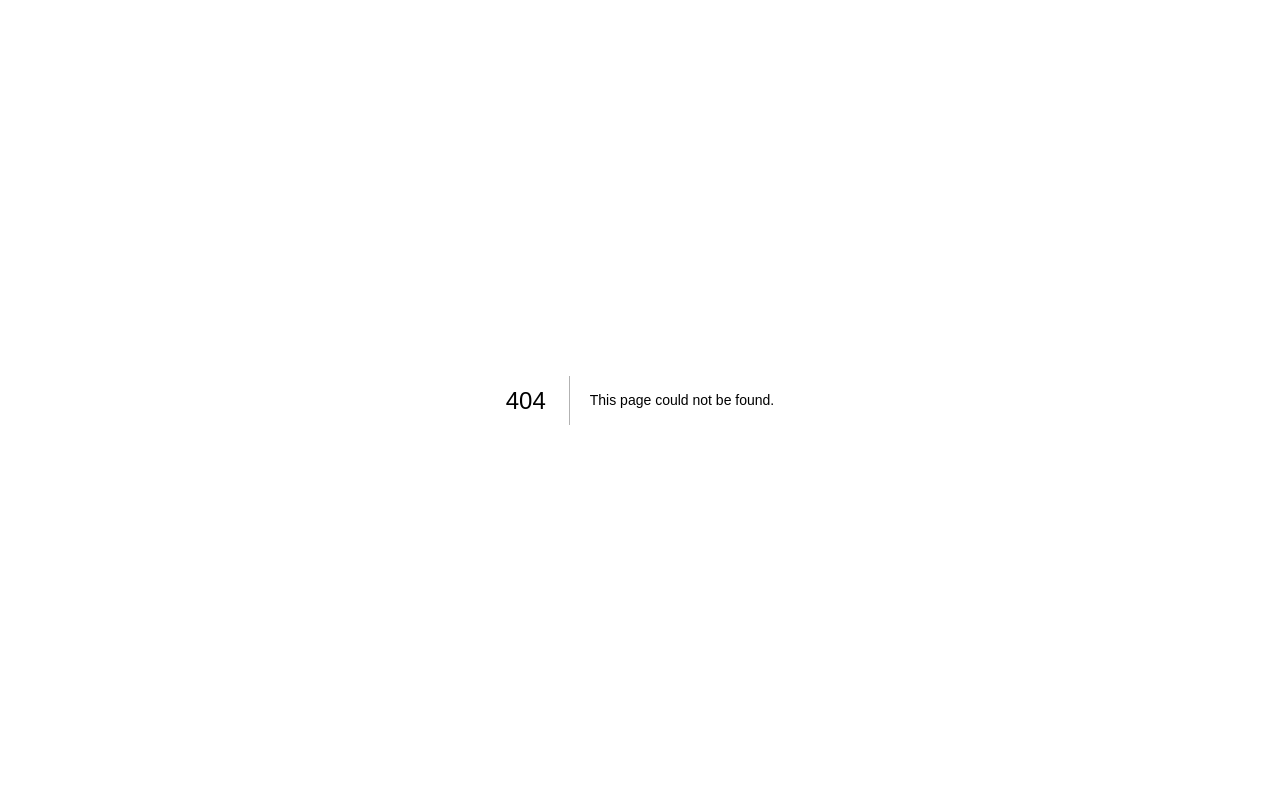
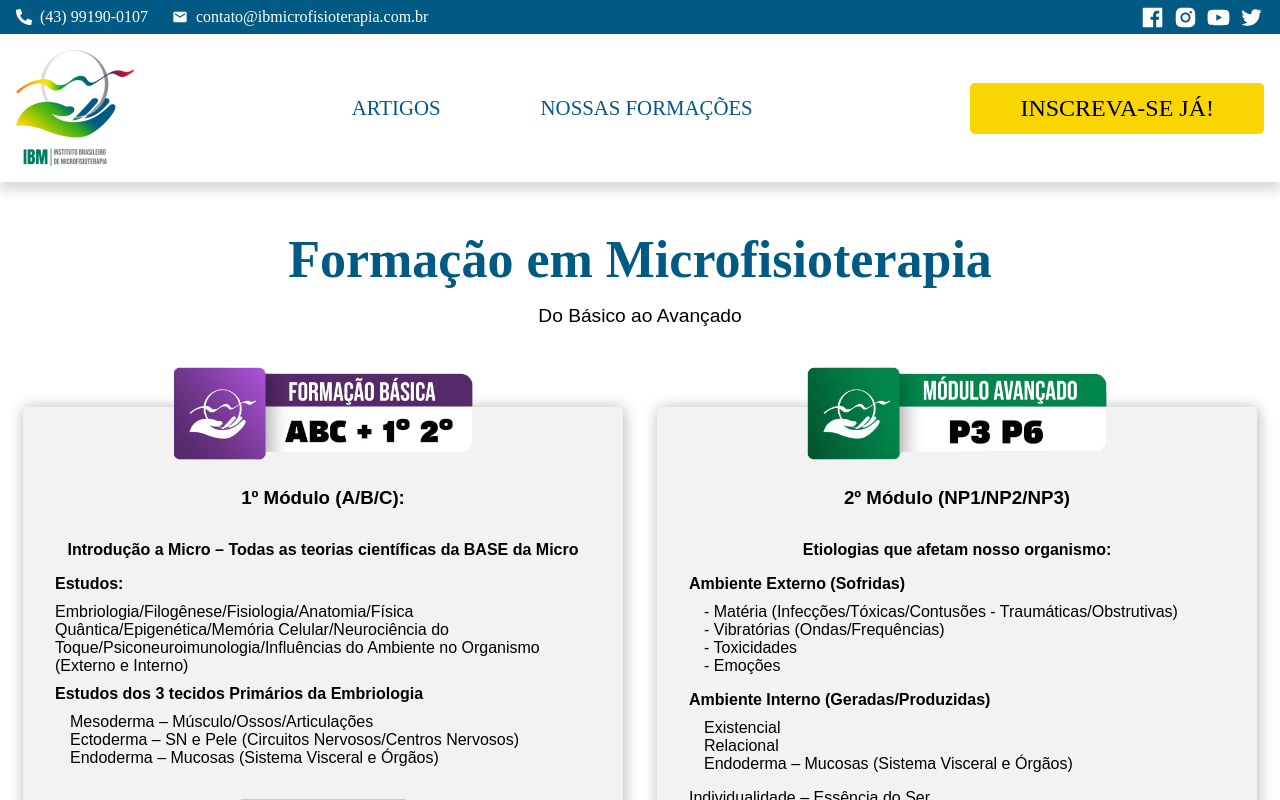
Before and after one commit to sully-dev-1/ibm-micro, a Next.js app: page /nossas-formacoes in a window 1280 px wide. Before the commit this address had no page. Shown: the top 800 px of the page. Built offline with nearby package versions, Linux system fonts and the light colour scheme.

Commit message:
adding pages

```diff
--- a/components/header/Header.js
+++ b/components/header/Header.js
@@ -1,7 +1,7 @@
 import React from 'react';
 import Link from 'next/link';
 import Image from 'next/image';
-import { BottomHeader, HeaderContainer, TopHeader } from './styles';
+import { BottomHeader, HeaderContainer, HeaderNav, TopHeader } from './styles';
 import {FaPhoneAlt} from 'react-icons/fa';
 import {MdEmail} from 'react-icons/md';
 import {AiFillFacebook, AiFillInstagram, AiFillYoutube, AiOutlineTwitter} from 'react-icons/ai';
@@ -46,6 +46,14 @@ function Header() {
               alt="Logo IBM"
             />
           </Link>
+          <HeaderNav>
+            <Link href="/artigos">
+              Artigos
+            </Link>
+            <Link href="/nossas-formacoes">
+              Nossas Formações
+            </Link>
+          </HeaderNav>
           <Link href="https://api.whatsapp.com/send?phone=5543991900107&text=Ol%C3%A1%2C%20gostaria%20de%20saber%20mais%20a%20respeito%20do%20curso%20de%20microfisioterapia%20com%20o%20Professor%20Daniel%20Grosjean" passHref>
             <a target="_blank" rel="noreferrer noopener">Inscreva-se já!</a>
           </Link>
--- a/components/header/styles.js
+++ b/components/header/styles.js
@@ -1,4 +1,5 @@
 import styled from "styled-components";
+import darken from "polished/lib/color/darken";
 
 export const HeaderContainer = styled.header`
     box-shadow: 0 9px 10px rgba(0,0,0,.14);
@@ -117,3 +118,16 @@ export const BottomHeader = styled.header`
         }
     }
 `;
+
+export const HeaderNav = styled.nav`
+    a {
+        color: ${({theme}) => theme.primary};
+        background-color: transparent !important;
+        font-size: 1.3rem !important;
+
+        &:hover {
+            box-shadow: none !important;
+            color: ${({ theme }) => darken(0.1, theme.primary)};
+        }
+    }
+`
--- /dev/null
+++ b/pages/nossas-formacoes.js
@@ -0,0 +1,29 @@
+import Head from 'next/head';
+import React from 'react';
+import Footer from '../components/footer/Footer';
+import Formacoes from '../components/formacoes/Formacoes';
+import Header from '../components/header/Header';
+import QaSec from '../components/QASec/QaSec';
+
+function FormationsPage() {
+  return (
+    <div id="formacoes">
+      <Head>
+        <title>Formações | IBM - Instituto Brasileiro de Microfisioterapia</title>
+        <meta name="description" content="IBM - Instituto Brasileiro de Microfisioterapia" />
+      </Head>
+      <Header />
+
+      <main>
+        <h1>Formação em Microfisioterapia</h1>
+        <p className='page__subtitle'>Do Básico ao Avançado</p>
+        <Formacoes />
+        <QaSec />
+      </main>
+
+      <Footer />
+    </div>
+  )
+}
+
+export default FormationsPage;
```
Also changed, not shown: pages/artigos.js (added, +27 -0 lines).
